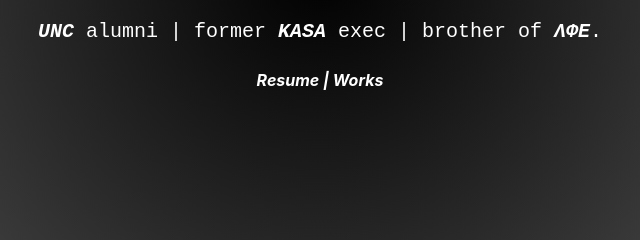
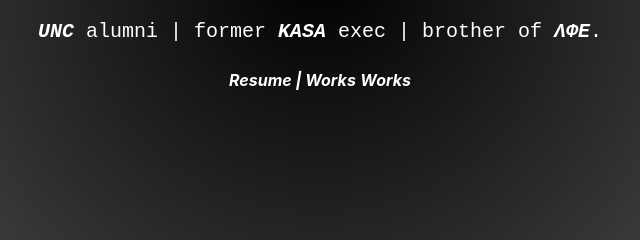
Before and after one commit to Kowynsong/kowynsong.github.io, a website: page index.html in a window 1280 px wide. Shown: the part 350-590 px from the top of the page, 320-960 px from the left. Drawn offline with nearby package versions, Linux system fonts and the light colour scheme.

Commit message:
Added link

```diff
--- a/index.html
+++ b/index.html
@@ -131,6 +131,8 @@
         <a href="sungSongResume.pdf" id="resume">Resume | </a>
         <!-- COMM150 -->
         <a href="works.html" id="works">Works</a>
+        <a href="story.html" id="works">Works</a>
+
 
       </center>
 
```
